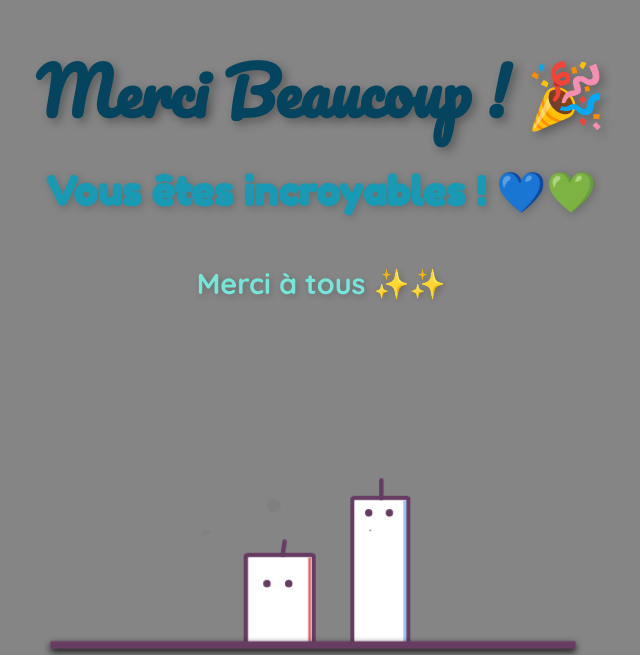
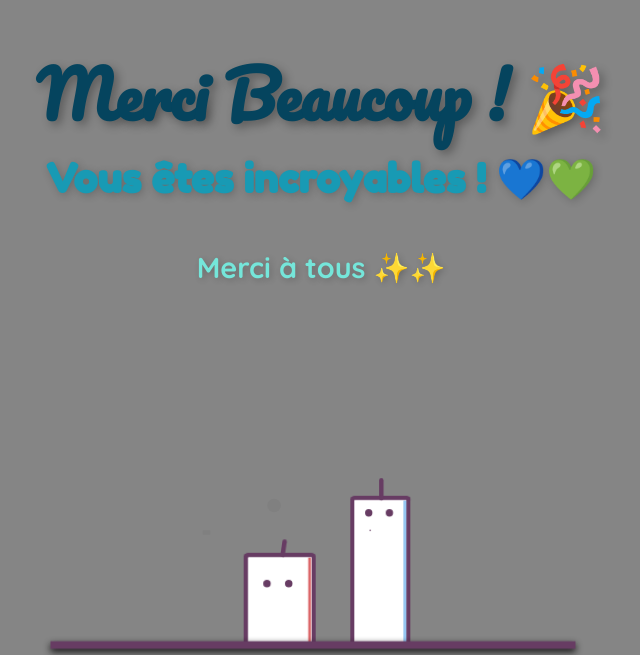
Before and after one commit to LudoLamerre/thanks-page, a plain HTML site: page index.html in a window 1280 px wide. Shown: the part 145-800 px from the top of the page, without its empty margins (327-967 px from the left). Drawn offline with Linux system fonts and the light colour scheme.

Commit message:
Update index.html

```diff
--- a/index.html
+++ b/index.html
@@ -27,6 +27,8 @@
         color: #05445E;
         text-shadow: 4px 4px 10px rgba(0, 0, 0, 0.3);
         margin: 0;
+        text-align: center;
+        line-height: 5rem;
     }
 
     h2 {
@@ -35,6 +37,8 @@
         color: #189AB4;
         text-shadow: 2px 2px 8px rgba(0, 0, 0, 0.2);
         margin: 0;
+        text-align: center;
+        line-height: 3rem;
     }
 
     p {
@@ -43,6 +47,8 @@
         color: #75E6DA;
         font-weight: bold;
         text-shadow: 2px 2px 6px rgba(0, 0, 0, 0.2);
+        text-align: center;
+        line-height: 2rem;
     }
 
     body {
```
